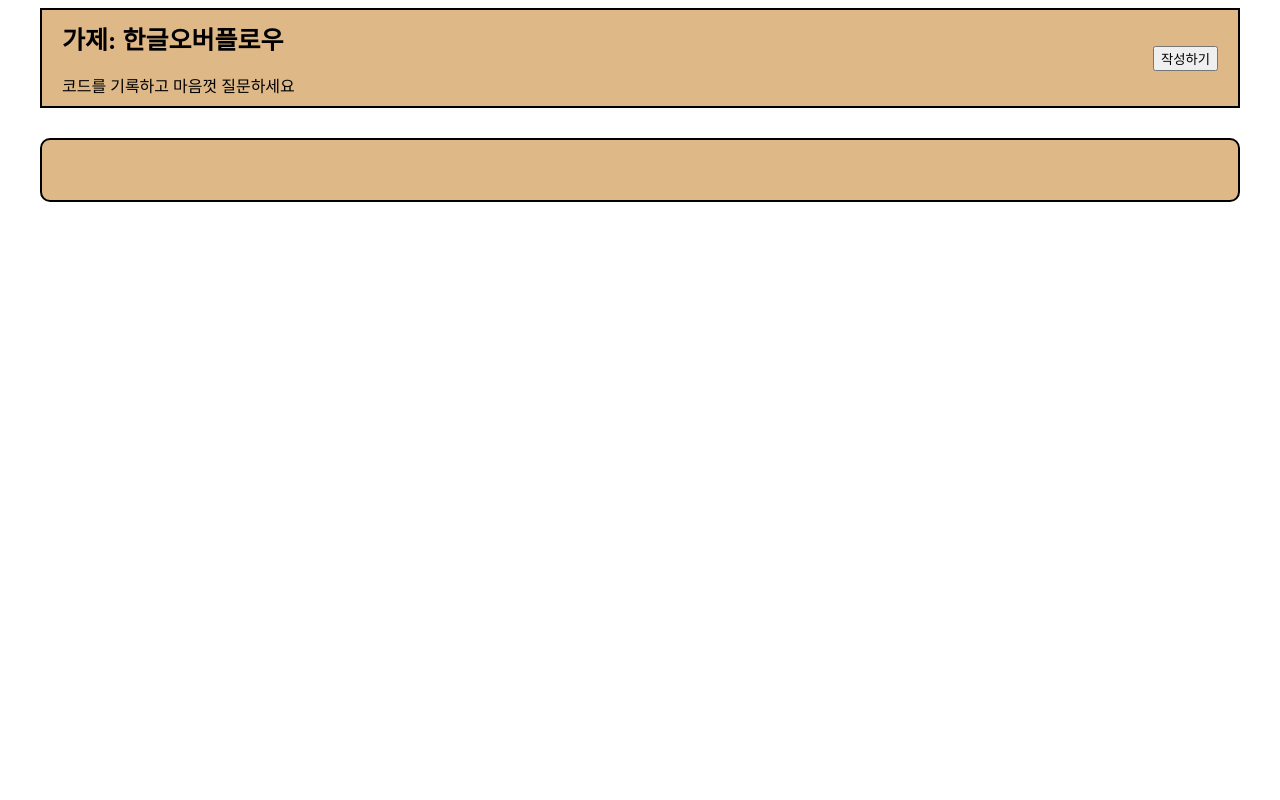
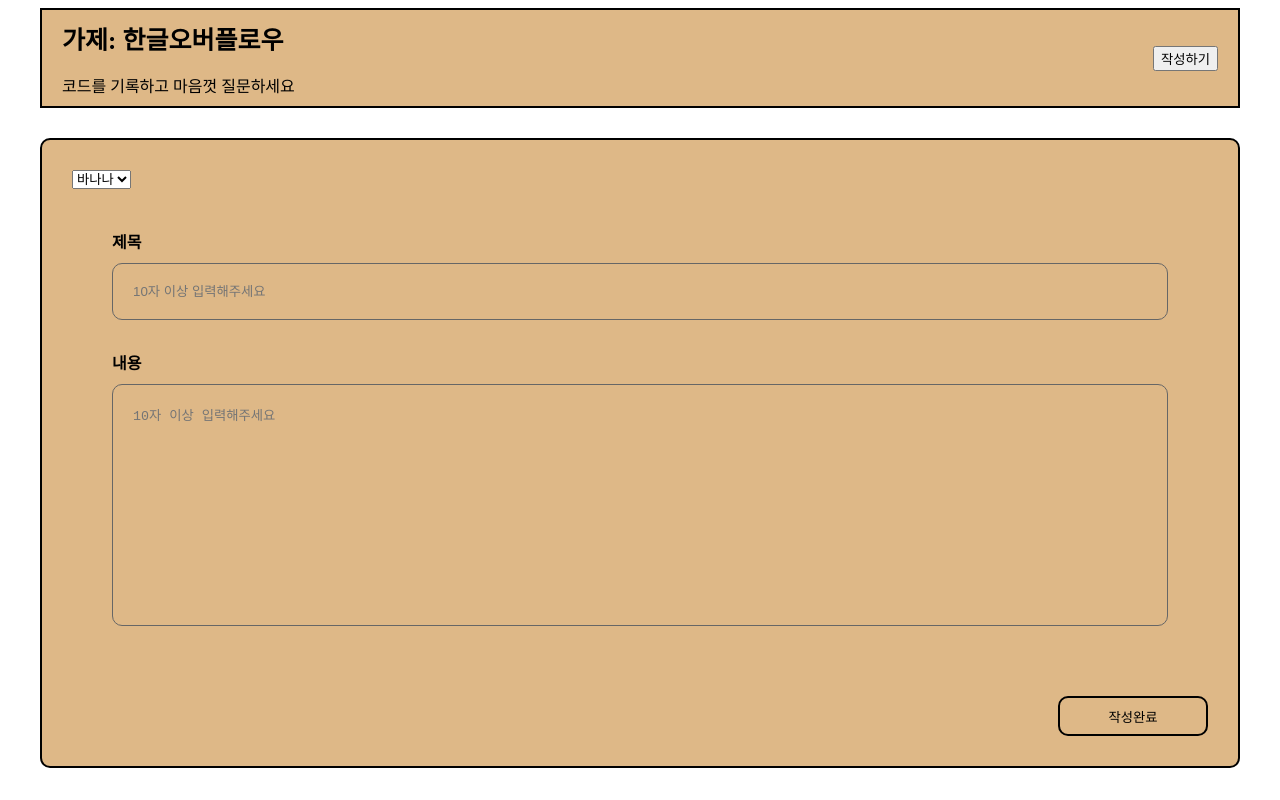
Before and after one commit to kasucco/hanghaeweek6front, a React (Create React App) app: page /form in a window 1280 px wide. Built offline with nearby package versions, Linux system fonts and the light colour scheme; no server answers.

Commit message:
form page

```diff
--- /dev/null
+++ b/src/commponents/SelectBox.js
@@ -0,0 +1,15 @@
+export const SelectBox = () => {
+  return (
+    <select>
+      <option key="banana" value="banana">
+        바나나
+      </option>
+      <option key="apple" value="apple">
+        사과
+      </option>
+      <option key="orange" value="orange">
+        오렌지
+      </option>
+    </select>
+  );
+};
--- a/src/pages/post/Form.js
+++ b/src/pages/post/Form.js
@@ -1,14 +1,110 @@
 import React from "react";
 import styled from "styled-components";
+import { SelectBox } from "../../commponents/SelectBox";
 import Layout from "../../shared/Layout";
+import Button from "../../shared/Button";
 
 function Form() {
   console.log("폼페이지");
+
   return (
     <Layout>
-      <div></div>
+      <SelectBox />
+      <Buttonbox>
+        {/* <Button
+          onClick={() => {
+            navigate("/");
+          }}
+        >
+          이전으로
+        </Button> */}
+      </Buttonbox>
+      <Formbox>
+        <Inputbox>
+          <FlexBox>
+            <LabelBox>제목</LabelBox>
+            <Titleinput
+              // onChange={changeHandle}
+              type="text"
+              name="title"
+              // value={inputs.title}
+              placeholder="10자 이상 입력해주세요"
+              maxLength={20}
+            ></Titleinput>
+          </FlexBox>
+          <FlexBox>
+            <LabelBox>내용</LabelBox>
+            <Contentinput
+              // onChange={changeHandle}
+              type="text"
+              name="content"
+              // value={inputs.content}
+              placeholder="10자 이상 입력해주세요"
+              maxLength={200}
+            ></Contentinput>
+          </FlexBox>
+        </Inputbox>
+      </Formbox>
+      <Buttonbox>
+        <Button
+        // onClick={() => {
+        //   handleButtonValid();
+        // }}
+        // disabled={inputs.content === "" || inputs.title === ""}
+        >
+          작성완료
+        </Button>
+      </Buttonbox>
     </Layout>
   );
 }
+export default Form;
 
-export default Form;
+const Formbox = styled.div`
+  padding: 20px;
+  background: transparent;
+  border-radius: 10px;
+  display: flex;
+`;
+
+const LabelBox = styled.label`
+  margin-bottom: 10px;
+  font-weight: bold;
+`;
+
+const Inputbox = styled.div`
+  padding: 20px;
+  background: transparent;
+  border-radius: 10px;
+  display: flex;
+  width: 100%;
+  flex-direction: column;
+`;
+
+const FlexBox = styled.div`
+  display: flex;
+  flex-direction: column;
+
+  margin-bottom: 30px;
+`;
+
+const Titleinput = styled.input`
+  padding: 20px;
+  background: transparent;
+  border-radius: 10px;
+  border: 1px solid #666;
+`;
+
+const Contentinput = styled.textarea`
+  padding: 20px;
+  background: transparent;
+  height: 200px;
+  border-radius: 10px;
+  border: 1px solid #666;
+  resize: none;
+`;
+
+const Buttonbox = styled.div`
+  background: transparent;
+  text-align: right;
+`;
--- a/src/pages/post/MainCopy.js
+++ b/src/pages/post/MainCopy.js
@@ -72,7 +72,18 @@ function Main() {
 
       <List>
         <div>
-          <h2>코드👾</h2>
+          <div>
+            {content == "code" ? (
+              <h2>코드👾</h2>
+            ) : content == "error" ? (
+              <h2>에러👾</h2>
+            ) : content == "chat" ? (
+              <h2>잡담👾</h2>
+            ) : (
+              <h2>질문👾</h2>
+            )}
+          </div>
+
           {posts.map((post) => {
             if (content == post.name) {
               return <Code key={post.id} postsData={post} />;
```
